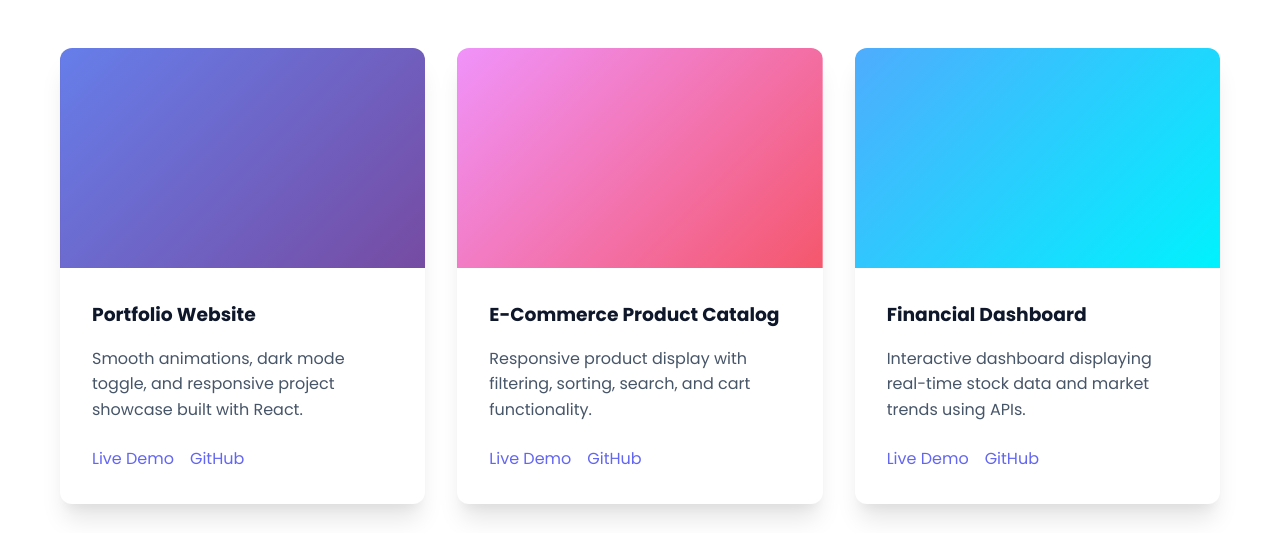
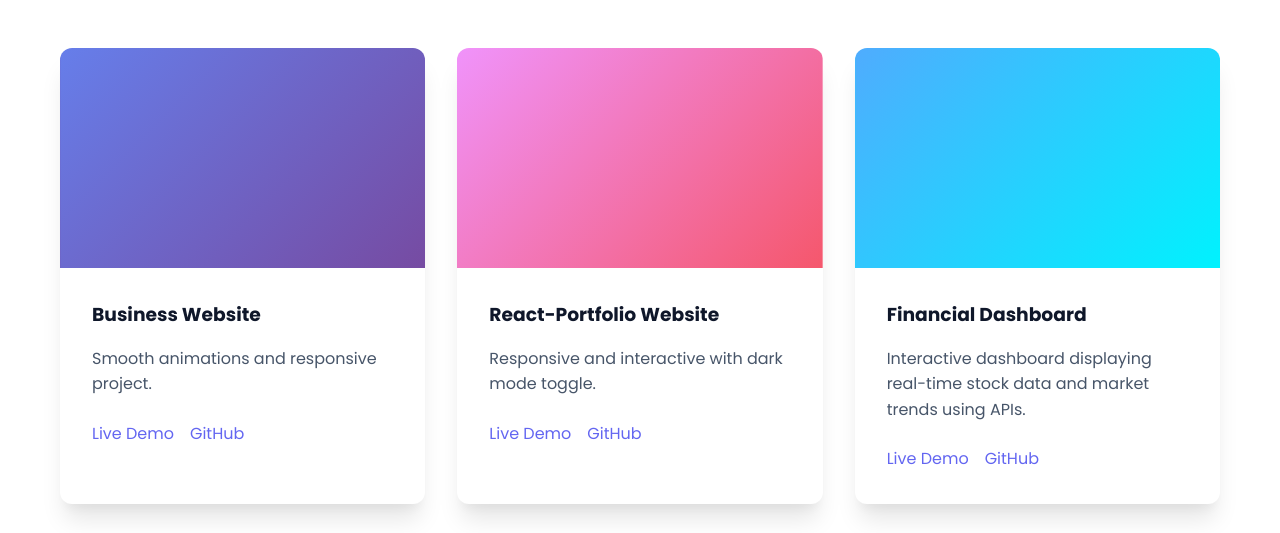
Before and after one commit to praneethrao79/My-Portfolio, a plain HTML site: page index.html in a window 1280 px wide. Both pictures are taken after a click on the link "Projects". Shown: the part 226-759 px from the top of the page. Drawn offline with Linux system fonts and the light colour scheme.

Commit message:
new commit
changes done.

```diff
--- a/index.html
+++ b/index.html
@@ -175,8 +175,8 @@
                     <div class="project-card" data-aos="fade-up">
                         <div class="project-image portfolio"></div>
                         <div class="project-content">
-                            <h3>Portfolio Website</h3>
-                            <p>Smooth animations, dark mode toggle, and responsive project showcase built with React.</p>
+                            <h3>Business Website</h3>
+                            <p>Smooth animations and responsive project.</p>
                             <div class="project-links">
                                 <a href="https://praneethrao79.github.io/VSR" target="_blank" class="project-link">Live Demo</a>
                                 <a href="#" class="project-link">GitHub</a>
@@ -186,10 +186,10 @@
                     <div class="project-card" data-aos="fade-up" data-aos-delay="100">
                         <div class="project-image ecommerce"></div>
                         <div class="project-content">
-                            <h3>E-Commerce Product Catalog</h3>
-                            <p>Responsive product display with filtering, sorting, search, and cart functionality.</p>
+                            <h3>React-Portfolio Website</h3>
+                            <p>Responsive and interactive with dark mode toggle.</p>
                             <div class="project-links">
-                                <a href="#" class="project-link">Live Demo</a>
+                                <a href="https://praneethrao79.github.io/React-Portfolio/" class="project-link">Live Demo</a>
                                 <a href="#" class="project-link">GitHub</a>
                             </div>
                         </div>
```
